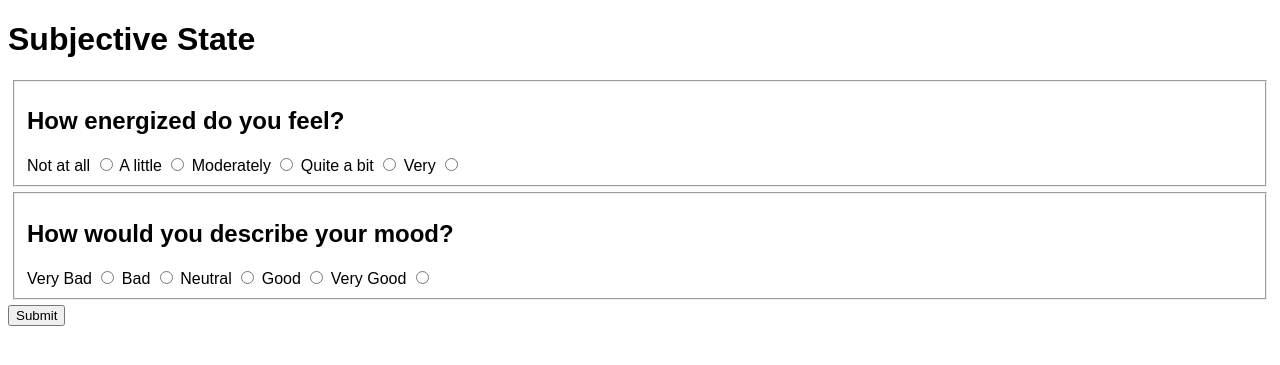
After one commit to danielfennelly/SAAT-API, a Flask app: template templates/mood.html in a window 1280 px wide. The commit adds this page. Shown: the top 365 px of the page. Run offline with Flask 2, Linux system fonts and the light colour scheme; the template is opened without the code that fills it, so the values that code supplies are empty; some libraries are stand-ins or nearby versions.

Commit message:
add a mood form and endpoint

```diff
--- a/app.py
+++ b/app.py
@@ -1,4 +1,5 @@
 #! /usr/local/bin/python3
+import flask
 from flask import Flask, jsonify, make_response, abort, request
 from flask_cors import CORS, cross_origin
 import os
@@ -20,9 +21,28 @@ PG_PASS = os.environ.get("PG_PASS") or "CHANGEME"
 
 db_conn = None
 
-# util to test that the server is being reached and getting data etc
+@app.route('/', methods=['GET'])
+def index():
+    return flask.render_template('index.html')
 
 
+@app.route('/mood', methods=['GET', 'POST'])
+def mood():
+    if request.method == 'POST':
+        return handle_mood_post()
+    else:
+        return present_mood_form()
+
+def present_mood_form():
+    return flask.render_template('mood.html')
+
+def handle_mood_post():
+    activation = request.form.get('activation')
+    valence = request.form.get('valence')
+    print(f"(activation, valence) = ({activation}, {valence})")
+    return flask.redirect(flask.url_for('index'))
+
+# util to test that the server is being reached and getting data etc
 @app.route('/test/<path>', methods=['GET', 'POST'])
 def test(path):
     print(f'You want path: /test/{path}')
--- /dev/null
+++ b/templates/base.html
@@ -0,0 +1,13 @@
+<!doctype html>
+<html>
+  <head>
+    <meta charset="utf-8">
+    <meta name="viewport" content="width=device-width, initial-scale=1.0">
+    <title>Change Your Mind</title>
+    <link rel="stylesheet" href="static/styles.css">
+  </head>
+  <body>
+  {% block body %}
+  {% endblock %}
+  </body>
+</html>
--- /dev/null
+++ b/templates/mood.html
@@ -0,0 +1,33 @@
+{% extends "base.html" %}
+{% block body %}
+<h1>Subjective State</h1>
+<form action="/mood" method="post">
+<fieldset>
+	<h2>How energized do you feel?</h2>
+	<label for="0">Not at all</label>
+	<input type="radio" name="activation" value="-2">
+	<label for="1">A little</label>
+	<input type="radio" name="activation" value="-1">
+	<label for="1">Moderately</label>
+	<input type="radio" name="activation" value="0">
+	<label for="1">Quite a bit</label>
+	<input type="radio" name="activation" value="1">
+	<label for="1">Very</label>
+	<input type="radio" name="activation" value="2">
+</fieldset>
+<fieldset>
+	<h2>How would you describe your mood?</h2>
+	<label for="0">Very Bad</label>
+	<input type="radio" name="valence" value="-2">
+	<label for="0">Bad</label>
+	<input type="radio" name="valence" value="-1">
+	<label for="0">Neutral</label>
+	<input type="radio" name="valence" value="0">
+	<label for="0">Good</label>
+	<input type="radio" name="valence" value="1">
+	<label for="0">Very Good</label>
+	<input type="radio" name="valence" value="2">
+</fieldset>
+<input type="submit">
+</form>
+{% endblock %}
```
Also changed, not shown: templates/index.html (+4 -18 lines).
